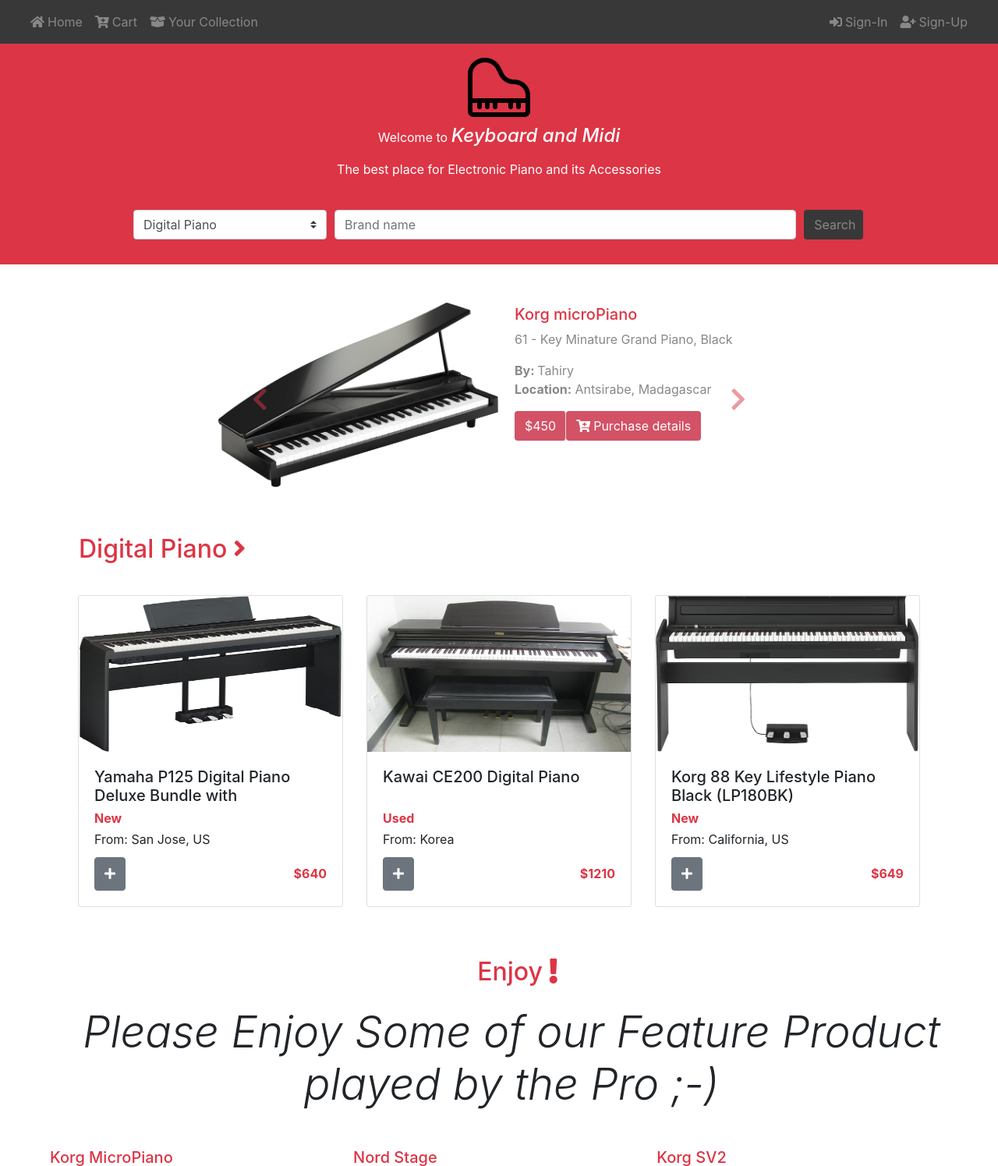
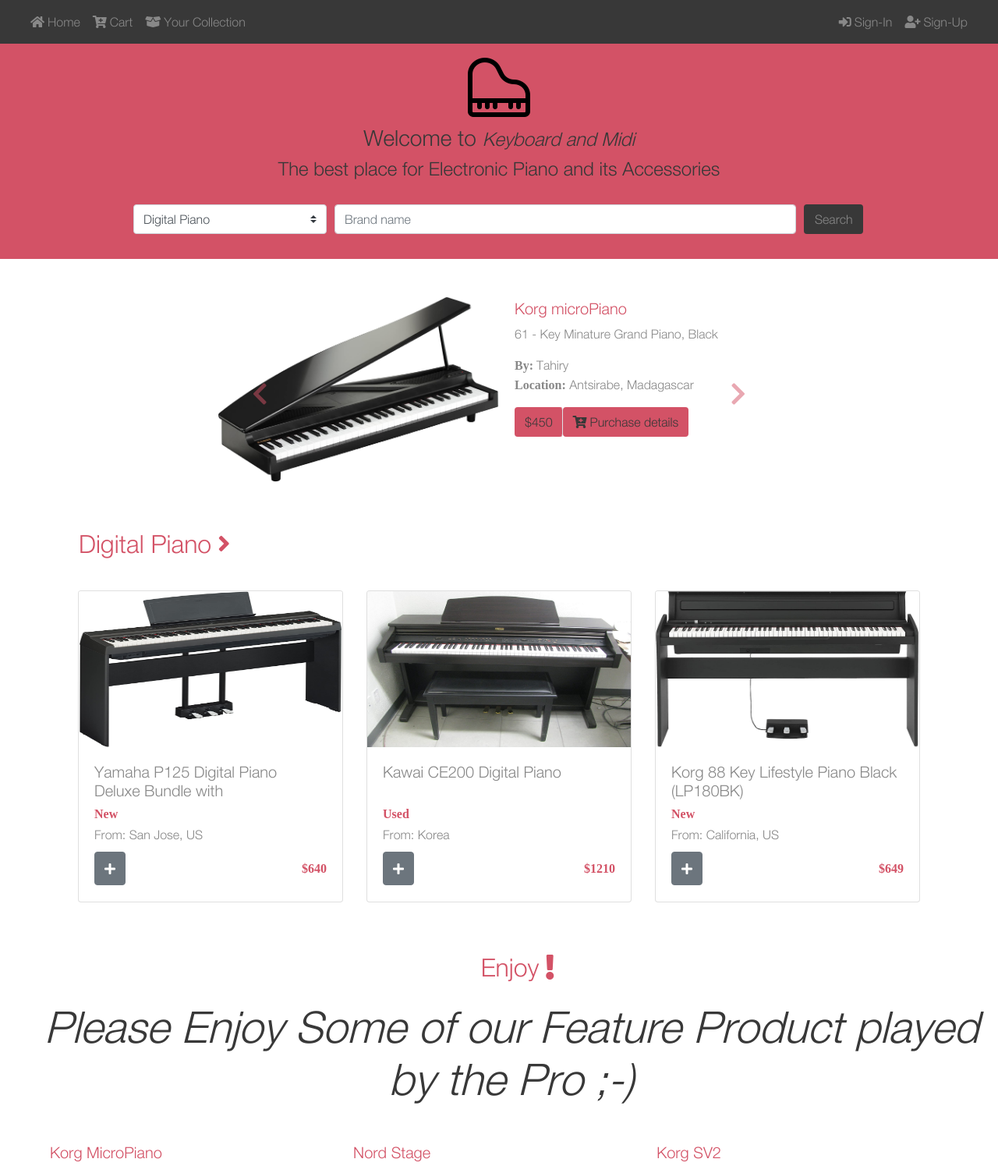
Before and after one commit to tahiry-dev/keyboard-midi-store, a PHP site: page / in a window 1280 px wide. Shown: the top 1495 px of the page at 78% size. Run offline with PHP 8.4, Linux system fonts and the light colour scheme; some web fonts are replaced.

Commit message:
Assign font-family to the website

```diff
--- a/css/style.css
+++ b/css/style.css
@@ -3,11 +3,36 @@
   margin: 0;
   padding: 0;
   box-sizing: border-box;
-  max-width: 100%; }
+  max-width: 100%;
+  font-family: myHelvetica; }
 
 /* ---Global Rules--- */
 body {
   min-width: 596px; }
+
+@font-face {
+  font-family: myHelvetica;
+  src: url(fonts/HelveticaNeue-Light.ttf); }
+
+@font-face {
+  font-family: myHelvetica;
+  src: url(fonts/HelveticaNeu-Bold.ttf);
+  font-weight: bold; }
+
+.light {
+  color: #888888; }
+
+.danger {
+  color: #D35266; }
+
+.muted {
+  color: #383838; }
+
+.back-danger {
+  background-color: #D35266; }
+
+.back-muted {
+  background-color: #383838; }
 
 /* ---Header--- */
 header {
@@ -62,7 +87,7 @@ header {
 .hot-ad-details {
   display: inline-block;
   font-weight: 400;
-  color: #fff;
+  color: #383838;
   text-align: center;
   background-color: #D35266;
   border: 1px solid transparent;
@@ -71,6 +96,10 @@ header {
   line-height: 1.5;
   border-radius: .25rem;
   transition: color .15s ease-in-out,background-color .15s ease-in-out,border-color .15sease-in-out,box-shadow .15s ease-in-out; }
+
+.hot-ad-details:hover {
+  color: #050505;
+  text-decoration: none; }
 
 .details-container {
   width: 100%; }
@@ -125,6 +154,15 @@ footer {
 .footer-separator {
   width: 90%;
   margin: 0 auto; }
+
+.language-link,
+.social-link {
+  color: #888888; }
+
+.language-link:hover,
+.social-link:hover {
+  color: #bbbbbb;
+  text-decoration: none; }
 
 /* -------------------------------MEDIA QUERIES-----------------------------------*/
 @media screen and (min-width: 768px) {
--- a/index.html
+++ b/index.html
@@ -59,10 +59,10 @@
     </header>
 
     <main>
-        <div class="main-heading text-center bg-danger pt-2 pb-4">
+        <div class="main-heading text-center back-danger pt-2 pb-4">
             <img src="images/large-piano-icon.png" alt="piano icon">
-            <p class="text-white">Welcome to <em class="h4">Keyboard and Midi</em></p>
-            <p class="text-white">The best place for Electronic Piano and its Accessories</p>
+            <p class="muted h3">Welcome to <em class="h4">Keyboard and Midi</em></p>
+            <p class="muted h4">The best place for Electronic Piano and its Accessories</p>
             <div class="container text-center">
                 <form>
                     <div class="form-row main-search pt-4">
@@ -93,12 +93,12 @@
                                 <img src="images/korg-micro-piano.jpg" class="d-block w-50 hot-image-1"
                                     alt="korg-piano-image">
                                 <div class="ad-description p-1 ml-3">
-                                    <h5 class="text-danger">Korg microPiano</h5>
+                                    <h5 class="danger">Korg microPiano</h5>
                                     <p class="text">61 - Key Minature Grand Piano, Black</p>
                                     <p class="text"><span class="font-weight-bolder">By: </span>Tahiry
                                         <br><span class="font-weight-bolder">Location:</span> Antsirabe, Madagascar</p>
                                     <div class="d-md-flex details-container">
-                                        <p class="hot-ad-details border-right">$450</p>
+                                        <p class="hot-ad-details border-right muted">$450</p>
                                         <p><a class="hot-ad-details" href="#"><i
                                                     class="fas fa-cart-plus mr-1"></i>Purchase
                                                 details</a></p>
@@ -110,7 +110,7 @@
                             <div class="d-flex">
                                 <img src="images/korg-sv2.jpg" class="d-block w-50 hot-image-2" alt="korg sv2 image">
                                 <div class="ad-description p-1 ml-3">
-                                    <h5 class="text-danger">Korg microPiano</h5>
+                                    <h5 class="danger">Korg microPiano</h5>
                                     <p class="text">61 - Key Minature Grand Piano, Black</p>
                                     <p class="text"><span class="font-weight-bolder">By: </span>Tahiry<br>
                                         <span class="font-weight-bolder">Location:</span> Antsirabe, Madagascar</p>
@@ -127,7 +127,7 @@
                             <div class="d-flex">
                                 <img src="images/mkeyAir25.jpg" class="d-block w-50 hot-image-3" alt="midi controller">
                                 <div class="ad-description p-1 ml-3">
-                                    <h5 class="text-danger">Korg microPiano</h5>
+                                    <h5 class="danger">Korg microPiano</h5>
                                     <p class="text">61 - Key Minature Grand Piano, Black</p>
                                     <p class="text"><span class="font-weight-bolder">By: </span>Tahiry<br>
                                         <span class="font-weight-bolder">Location:</span> Antsirabe, Madagascar</p>
@@ -144,13 +144,13 @@
                     </div>
                     <a class="carousel-control-prev" href="#carousel-Controls" role="button" data-slide="prev">
                         <span aria-hidden="true"></span>
-                        <i class="fas fa-chevron-left fa-2x text-danger"></i>
+                        <i class="fas fa-chevron-left fa-2x danger"></i>
                         <span class="sr-only">Previous</span>
 
                     </a>
                     <a class="carousel-control-next" href="#carousel-Controls" role="button" data-slide="next">
                         <span aria-hidden="true"></span>
-                        <i class="fas fa-chevron-right fa-2x text-danger"></i>
+                        <i class="fas fa-chevron-right fa-2x danger"></i>
                         <span class="sr-only">Next</span>
                     </a>
                 </div>
@@ -158,26 +158,26 @@
         </div>
         <div class="main-products mt-5">
             <div class="container">
-                <p class="text-danger h2 mb-4 ml-3">Digital Piano<i class="fas fa-angle-right ml-2"></i></p>
+                <p class="danger h2 mb-4 ml-3">Digital Piano<i class="fas fa-angle-right ml-2"></i></p>
                 <div class="row products-row">
                     <div class="col-md-4 py-3">
                         <div class="card wrapper">
                             <img src="images/yamaha-125.jpg" class="card-img-top" alt="Yamaha P-125 image">
                             <div class="card-body">
                                 <div class="title">
-                                    <h5 class="card-title">Yamaha P125 Digital Piano Deluxe Bundle with</h5>
+                                    <h5 class="card-title light">Yamaha P125 Digital Piano Deluxe Bundle with</h5>
                                 </div>
                                 <div class="status">
-                                    <p class="text-danger font-weight-bolder">New</p>
+                                    <p class="danger font-weight-bolder">New</p>
                                 </div>
-                                <p>From: San Jose, US</p>
+                                <p class="light">From: San Jose, US</p>
                                 <div class="card-info d-flex justify-content-between">
                                     <button type="button" class="btn btn-secondary" data-container="body"
                                         data-toggle="popover" data-placement="top" data-title="Add to collection"
                                         data-content="More Details">
                                         <i class="fas fa-plus"></i>
                                     </button>
-                                    <p class="text-danger font-weight-bolder pt-3">$640</p>
+                                    <p class="danger font-weight-bolder pt-3">$640</p>
                                 </div>
                             </div>
                         </div>
@@ -188,19 +188,19 @@
                             <img src="images/kawai.jpg" class="card-img-top" alt="kawai image">
                             <div class="card-body">
                                 <div class="title">
-                                    <h5 class="card-title">Kawai CE200 Digital Piano</h5>
+                                    <h5 class="card-title light">Kawai CE200 Digital Piano</h5>
                                 </div>
                                 <div class="status">
-                                    <p class="text-danger font-weight-bolder">Used</p>
+                                    <p class="danger font-weight-bolder">Used</p>
                                 </div>
-                                <p>From: Korea</p>
+                                <p class="light">From: Korea</p>
                                 <div class="card-info d-flex justify-content-between">
                                     <button type="button" class="btn btn-secondary" data-container="body"
                                         data-toggle="popover" data-placement="top" data-title="Add to collection"
                                         data-content="More Details">
                                         <i class="fas fa-plus"></i>
                                     </button>
-                                    <p class="text-danger font-weight-bolder pt-3">$1210</p>
+                                    <p class="danger font-weight-bolder pt-3">$1210</p>
                                 </div>
                             </div>
                         </div>
@@ -211,19 +211,19 @@
                             <img src="images/korg-88keys.jpg" class="card-img-top" alt="korg 88 keys images">
                             <div class="card-body">
                                 <div class="title">
-                                    <h5 class="card-title">Korg 88 Key Lifestyle Piano Black (LP180BK)</h5>
+                                    <h5 class="card-title light">Korg 88 Key Lifestyle Piano Black (LP180BK)</h5>
                                 </div>
                                 <div class="status">
-                                    <p class="text-danger font-weight-bolder">New</p>
+                                    <p class="danger font-weight-bolder">New</p>
                                 </div>
-                                <p>From: California, US</p>
+                                <p class="light">From: California, US</p>
                                 <div class="card-info d-flex justify-content-between">
                                     <button type="button" class="btn btn-secondary" data-container="body"
                                         data-toggle="popover" data-placement="top" data-title="Add to collection"
                                         data-content="More Details">
                                         <i class="fas fa-plus"></i>
                                     </button>
-                                    <p class="text-danger font-weight-bolder pt-3">$649</p>
+                                    <p class="danger font-weight-bolder pt-3">$649</p>
                                 </div>
                             </div>
                         </div>
@@ -233,27 +233,27 @@
         </div>
 
         <div class="demo-intro mt-5 ml-5">
-            <p class="text-danger h2 mb-4 text-center">Enjoy<i class="fas fa-exclamation ml-2"></i></p>
-            <p class="display-4 text-center mb-5 mr-3"><em>Please Enjoy Some of our Feature Product played by
+            <p class="danger h2 mb-4 text-center">Enjoy<i class="fas fa-exclamation ml-2"></i></p>
+            <p class="display-4 text-center mb-5 mr-3 muted"><em>Please Enjoy Some of our Feature Product played by
                     the Pro
                     ;-)</em></p>
         </div>
 
         <div class="main-video-demos">
             <div class="korg-micro-piano">
-                <h5 class="text-danger">Korg MicroPiano</h5>
+                <h5 class="danger">Korg MicroPiano</h5>
                 <iframe class="iframe" src="https://www.youtube.com/embed/HxZ_9Vnvat4" frameborder="0"
                     allow="accelerometer; autoplay; clipboard-write; encrypted-media; gyroscope; picture-in-picture"
                     allowfullscreen></iframe>
             </div>
             <div class="nord-stage">
-                <h5 class="text-danger">Nord Stage</h5>
+                <h5 class="danger">Nord Stage</h5>
                 <iframe class="iframe" src="https://www.youtube.com/embed/5Zsz6TkMB3A" frameborder="0"
                     allow="accelerometer; autoplay; clipboard-write; encrypted-media; gyroscope; picture-in-picture"
                     allowfullscreen></iframe>
             </div>
             <div class="Korg-SV2">
-                <h5 class="text-danger">Korg SV2</h5>
+                <h5 class="danger">Korg SV2</h5>
                 <iframe class="iframe" src="https://www.youtube.com/embed/R2xLPQbKOCw" frameborder="0"
                     allow="accelerometer; autoplay; clipboard-write; encrypted-media; gyroscope; picture-in-picture"
                     allowfullscreen></iframe>
@@ -266,7 +266,8 @@
                 <div class="col-md-8">
                     <div class="about">
                         <img src="images/large-piano-icon.png" alt="image of piano">
-                        <p><i>Keyboard and Midi</i> Serves Clients since 1995 by offering the best and modern
+                        <p class="light"><i>Keyboard and Midi</i> Serves Clients since 1995 by offering the best and
+                            modern
                             Keyboard and accessories to its beloved clients</p>
                     </div>
                 </div>
@@ -282,15 +283,15 @@
                 </div>
                 <div class="col-md-2 language-version">
                     <nav class="navbar-nav">
-                        <a class="nav-link" href="#">English <img class="ml-3 lang-image" src="images/English.png"
+                        <a class="language-link" href="#">English <img class="ml-3 lang-image" src="images/English.png"
                                 alt="UK Flag Icon"></a>
                     </nav>
                     <nav class="navbar-nav">
-                        <a class="nav-link" href="#">French <img class="ml-3 lang-image" src="images/french.png"
+                        <a class="language-link" href="#">French <img class="ml-3 lang-image" src="images/french.png"
                                 alt="France Flag Icon"></a>
                     </nav>
                     <nav class="navbar-nav">
-                        <a class="nav-link" href="#">German <img class="ml-2 lang-image" src="images/German.png"
+                        <a class="language-link" href="#">German <img class="ml-2 lang-image" src="images/German.png"
                                 alt="German Flag Icon"></a>
                     </nav>
                 </div>
@@ -299,13 +300,13 @@
         </div>
         <div class="acknowledgement">
             <div class="copyright">
-                <p>Copyright &COPY; 2015 Zattix.com .All rights Reserved.Designed By Mohamed Awad</p>
+                <p class="light">Copyright &COPY; 2015 Zattix.com .All rights Reserved.Designed By Mohamed Awad</p>
             </div>
             <div class="social-shares">
-                <a href="#"><i class="fab fa-facebook-f mr-1"></i></a>
-                <a href="#"><i class="fab fa-twitter mr-1"></i></a>
-                <a href="#"><i class="fab fa-instagram mr-1"></i></a>
-                <a href="#"><i class="fab fa-linkedin-in mr-1"></i></a>
+                <a class="social-link" href="#"><i class="fab fa-facebook-f mr-1"></i></a>
+                <a class="social-link" href="#"><i class="fab fa-twitter mr-1"></i></a>
+                <a class="social-link" href="#"><i class="fab fa-instagram mr-1"></i></a>
+                <a class="social-link" href="#"><i class="fab fa-linkedin-in mr-1"></i></a>
             </div>
         </div>
     </footer>
```
Also changed, not shown: fonts/freefontsdownload.txt (added, +7 -0 lines), sass/main.scss (+49 -1 lines), fonts/HelveticaNeu- Bold.ttf (added), fonts/HelveticaNeue BlackCond.ttf (added), fonts/HelveticaNeue Medium.ttf (added), fonts/HelveticaNeue Thin.ttf (added), fonts/HelveticaNeue-Light.ttf (added), fonts/HelveticaNeue.ttf (added), fonts/HelveticaNeueBd.ttf (added), fonts/HelveticaNeueHv.ttf (added), fonts/HelveticaNeueIt.ttf (added), fonts/HelveticaNeueLt.ttf (added), fonts/HelveticaNeueMed.ttf (added), fonts/helveticaneue.png (added), 1 other file.
